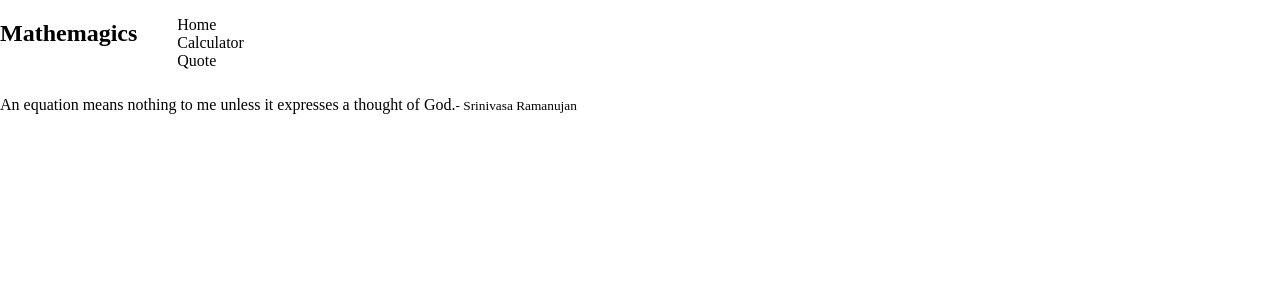
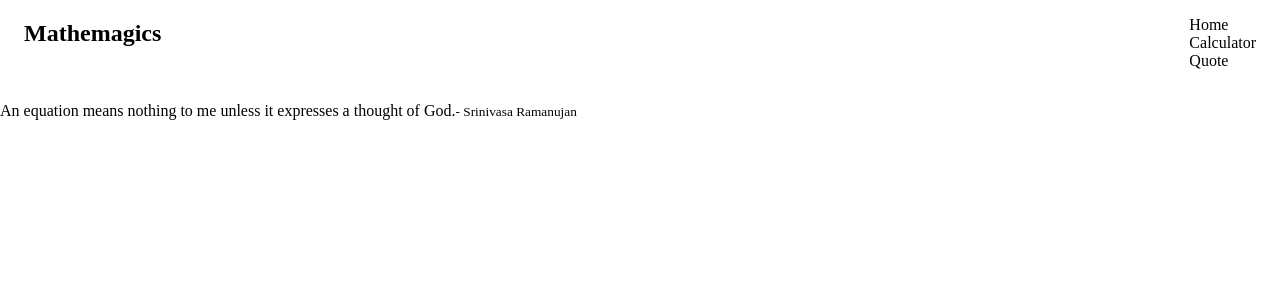
Before and after one commit to Danie12345/mathemagics, a React (Create React App) app: page /quote in a window 1280 px wide. Shown: the top 300 px of the page. Built offline with nearby package versions, Linux system fonts and the light colour scheme.

Commit message:
Add navBar styles

```diff
--- a/src/components/nav/Nav.css
+++ b/src/components/nav/Nav.css
@@ -1,6 +1,10 @@
 .navBar {
   width: 100%;
-  height: 80px;
+  min-height: 80px;
   display: flex;
   flex-direction: row;
+  flex-wrap: wrap;
+  justify-content: space-between;
+  padding: 0 24px;
+  box-sizing: border-box;
 }
```
